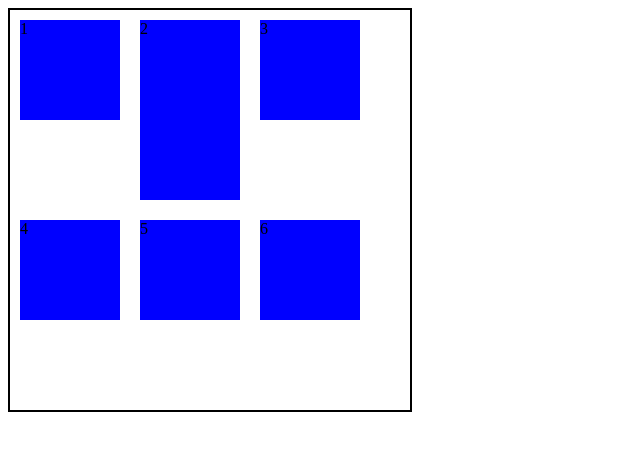
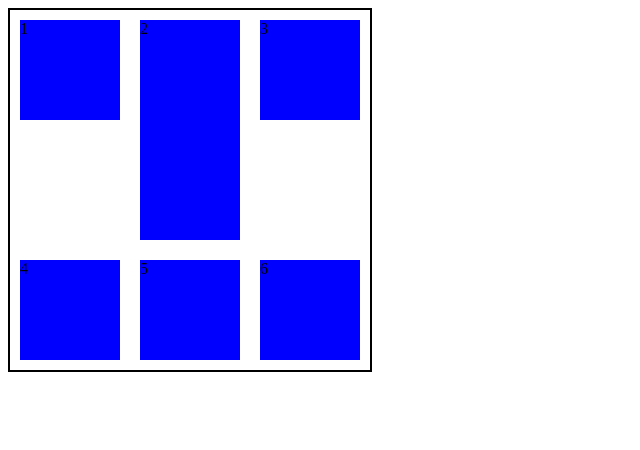
Before and after one commit to VitalyYukovich/homework2, a plain HTML site: page задание 2/index.html in a window 1280 px wide. Shown: the whole page, without its empty margins (0-640 px from the left). Drawn offline with Linux system fonts and the light colour scheme.

Commit message:
fix 2nd task

```diff
--- a/задание 2/style.css
+++ b/задание 2/style.css
@@ -1,10 +1,9 @@
 .main{
 	display: flex;
 	border: 2px solid black;
-	width: 400px;
-	height: 400px;
+	width: 360px;
+	height: 360px;
 	flex-wrap: wrap;
-	align-items: stretch;
 
 }
 .block{
@@ -13,6 +12,8 @@
 	margin: 10px;
 }
 .block:not(.two){
-	align-self: flex-start;
 	height: 100px;
 }
+.two{
+	height: 220px;
+}
```
